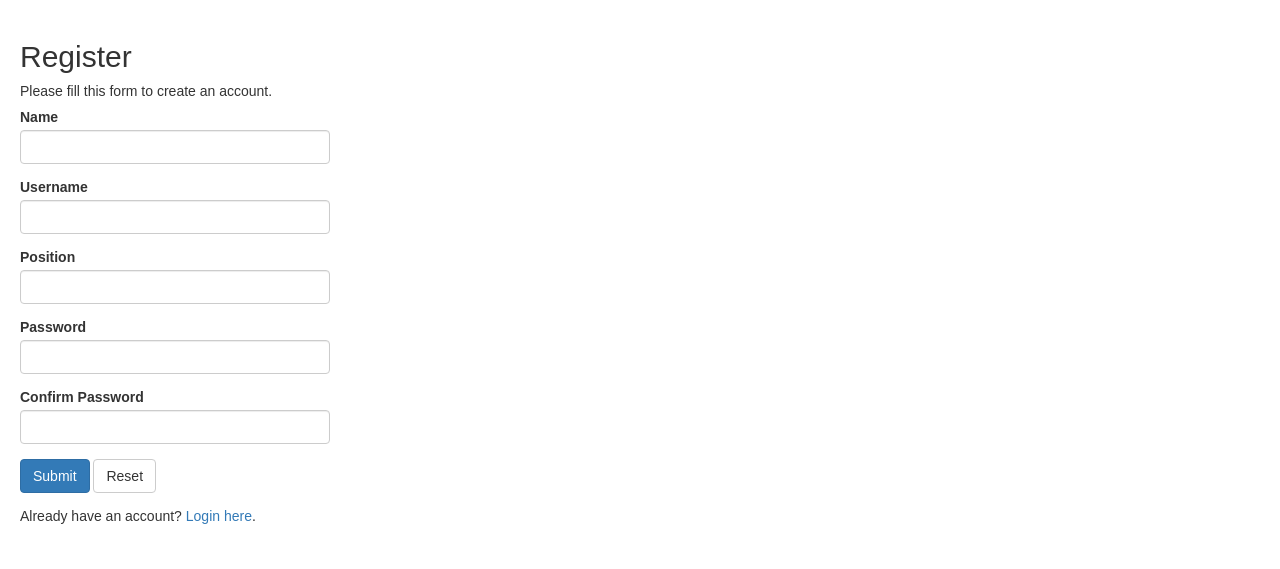
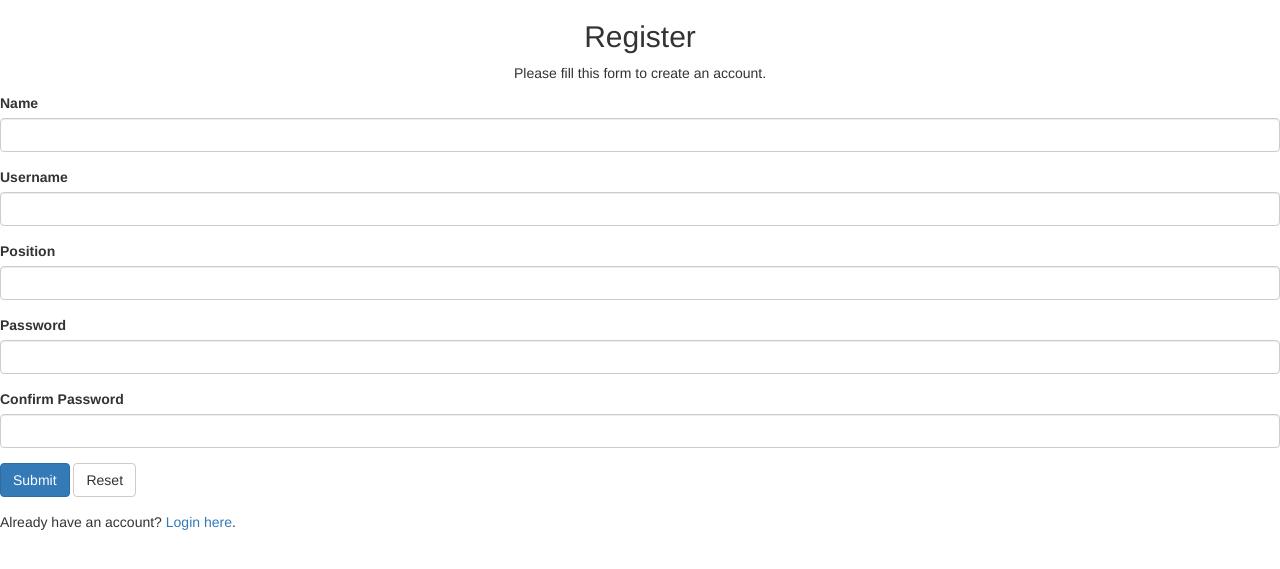
Before and after one commit to seraph2girl/CSE2102--Sonderlude, a PHP site: page /register.php in a window 1280 px wide. Shown: the top 569 px of the page. Run offline with PHP 8.4, Linux system fonts and the light colour scheme.

Commit message:
Add files via upload

```diff
--- a/GPS_IMIS_Website/register.php
+++ b/GPS_IMIS_Website/register.php
@@ -159,30 +159,29 @@ if($_SERVER["REQUEST_METHOD"] == "POST"){
 <head>
     <meta charset="UTF-8">
     <title>Sign Up</title>
+    <link rel="stylesheet" type="text/css" href="style.css">
     <link rel="stylesheet" href="https://maxcdn.bootstrapcdn.com/bootstrap/3.3.7/css/bootstrap.css">
-    <style type="text/css">
-        body{ font: 14px sans-serif; }
-        .wrapper{ width: 350px; padding: 20px; }
+
     </style>
 </head>
 <body>
     <div class="wrapper">
-        <h2>Register</h2>
-        <p>Please fill this form to create an account.</p>
+        <h2><center>Register</center></h2>
+        <p><center>Please fill this form to create an account.</center></p>
         <form action="<?php echo htmlspecialchars($_SERVER["PHP_SELF"]); ?>" method="post">
             <div class="form-group <?php echo (!empty($name_err)) ? 'has-error' : ''; ?>">
                 <label>Name</label>
-                <input type="text" name="name" class="form-control" value="<?php echo $name; ?>">
+               <center> <input type="text" name="name" class="form-control" value="<?php echo $name; ?>"></center>
                 <span class="help-block"><?php echo $name_err; ?></span>
               </div>
             <div class="form-group <?php echo (!empty($username_err)) ? 'has-error' : ''; ?>">
                 <label>Username</label>
-                <input type="text" name="username" class="form-control" value="<?php echo $username; ?>">
+               <center> <input type="text" name="username" class="form-control" value="<?php echo $username; ?>"><center>
                 <span class="help-block"><?php echo $username_err; ?></span>
             </div>
             <div class="form-group <?php echo (!empty($position_err)) ? 'has-error' : ''; ?>">
                 <label>Position</label>
-                <input type="text" name="position" class="form-control" value="<?php echo $position; ?>">
+               <center> <input type="text" name="position" class="form-control" value="<?php echo $position; ?>"></center>
                 <span class="help-block"><?php echo $position_err; ?></span>
             </div>
             <div class="form-group <?php echo (!empty($password_err)) ? 'has-error' : ''; ?>">
@@ -192,7 +191,7 @@ if($_SERVER["REQUEST_METHOD"] == "POST"){
             </div>
             <div class="form-group <?php echo (!empty($confirm_password_err)) ? 'has-error' : ''; ?>">
                 <label>Confirm Password</label>
-                <input type="password" name="confirm_password" class="form-control" value="<?php echo $confirm_password; ?>">
+               <center> <input type="password" name="confirm_password" class="form-control" value="<?php echo $confirm_password; ?>"></center>
                 <span class="help-block"><?php echo $confirm_password_err; ?></span>
             </div>
             <div class="form-group">
```
